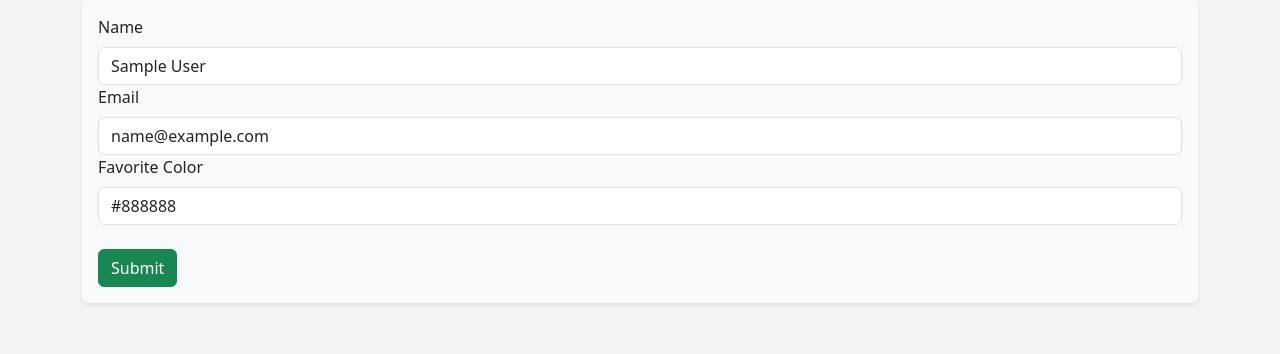
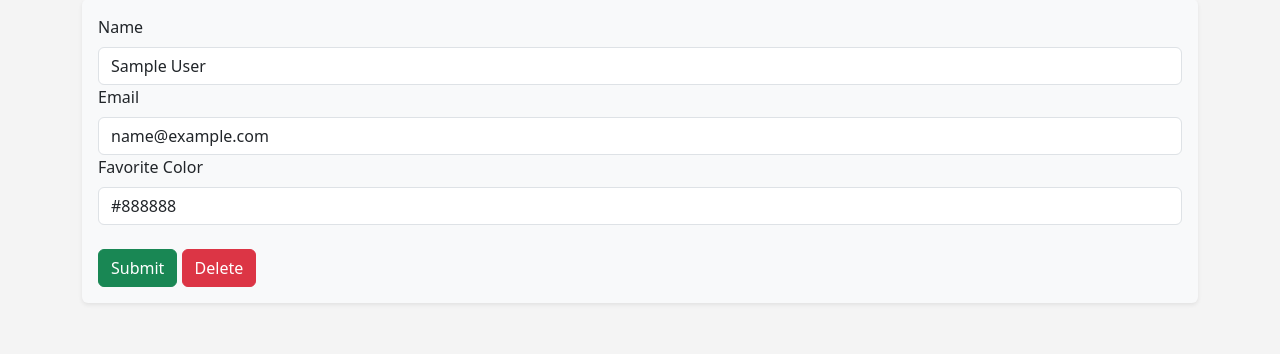
Before and after one commit to NipunChamika/flasker, a Flask app: page /update/1 in a window 1280 px wide. Shown: the part 161-515 px from the top of the page. Run offline with Flask 3, Linux system fonts and the light colour scheme; tables that the repository leaves empty hold one stand-in row (values such as "Sample post").

Commit message:
feat: Delete user record

```diff
--- a/app.py
+++ b/app.py
@@ -1,7 +1,7 @@
 import os
 from datetime import datetime, timezone
 from dotenv import load_dotenv
-from flask import Flask, render_template, flash, request
+from flask import Flask, redirect, render_template, flash, request, url_for
 from flask_migrate import Migrate
 from flask_sqlalchemy import SQLAlchemy
 from flask_wtf import FlaskForm
@@ -76,7 +76,7 @@ def name_form():
 
 
 @app.route('/users', methods=['GET', 'POST'])
-def user_form():
+def add_user():
     name = None
     form = UserForm()
     if form.validate_on_submit():
@@ -92,7 +92,7 @@ def user_form():
         form.favorite_color.data = ''
         flash('User added successfully!')
     users = User.query.order_by(User.date_added)
-    return render_template('user_form.html', name=name, form=form, users=users)
+    return render_template('add_user.html', name=name, form=form, users=users)
 
 
 @app.route('/update/<int:id>', methods=['GET', 'POST'])
@@ -112,4 +112,18 @@ def update_user(id):
             flash('Database error, try again!')
             return render_template('update.html', form=form, user_to_update=user_to_update)
     else:
-        return render_template('update.html', form=form, user_to_update=user_to_update)
+        return render_template('update.html', form=form, user_to_update=user_to_update, id=id)
+
+
+@app.route('/delete/<int:id>')
+def delete_user(id):
+    user_to_delete = User.query.get_or_404(id)
+
+    try:
+        db.session.delete(user_to_delete)
+        db.session.commit()
+        flash('User deleted successfully!')
+        return redirect(url_for('add_user'))
+    except SQLAlchemyError:
+        flash('Database error, try again!')
+        return redirect(url_for('add_user'))
--- a/templates/user_form.html
+++ b/templates/add_user.html
@@ -27,7 +27,7 @@ get_flashed_messages() %}
 <h1>Add User</h1>
 <br />
 <div class="shadow-sm p-3 mb-5 bg-body-tertiary rounded">
-  <form method="post">
+  <form action="{{ url_for('add_user') }}" method="post">
     {{ form.hidden_tag() }} {{ form.name.label(class="form-label") }} {{
     form.name(class="form-control") }} {{ form.email.label(class="form-label")}}
     {{ form.email(class="form-control") }} {{
@@ -47,6 +47,9 @@ get_flashed_messages() %}
     </td>
     <td>{{ user.email }}</td>
     <td>{{ user.favorite_color }}</td>
+    <td>
+      <a href="{{ url_for('delete_user', id=user.id) }}">Delete</a>
+    </td>
   </tr>
   {% endfor %}
 </table>
--- a/templates/base.html
+++ b/templates/base.html
@@ -52,7 +52,7 @@
               <a
                 class="nav-link"
                 aria-current="page"
-                href="{{ url_for('user_form') }}"
+                href="{{ url_for('add_user') }}"
                 >Add User</a
               >
             </li>
--- a/templates/update.html
+++ b/templates/update.html
@@ -35,6 +35,9 @@ get_flashed_messages() %}
     value=user_to_update.favorite_color) }}
     <br />
     {{ form.submit(class="btn btn-success") }}
+    <a href="{{ url_for('delete_user', id=id) }}" class="btn btn-danger"
+      >Delete</a
+    >
   </form>
 </div>
 <br />
```
